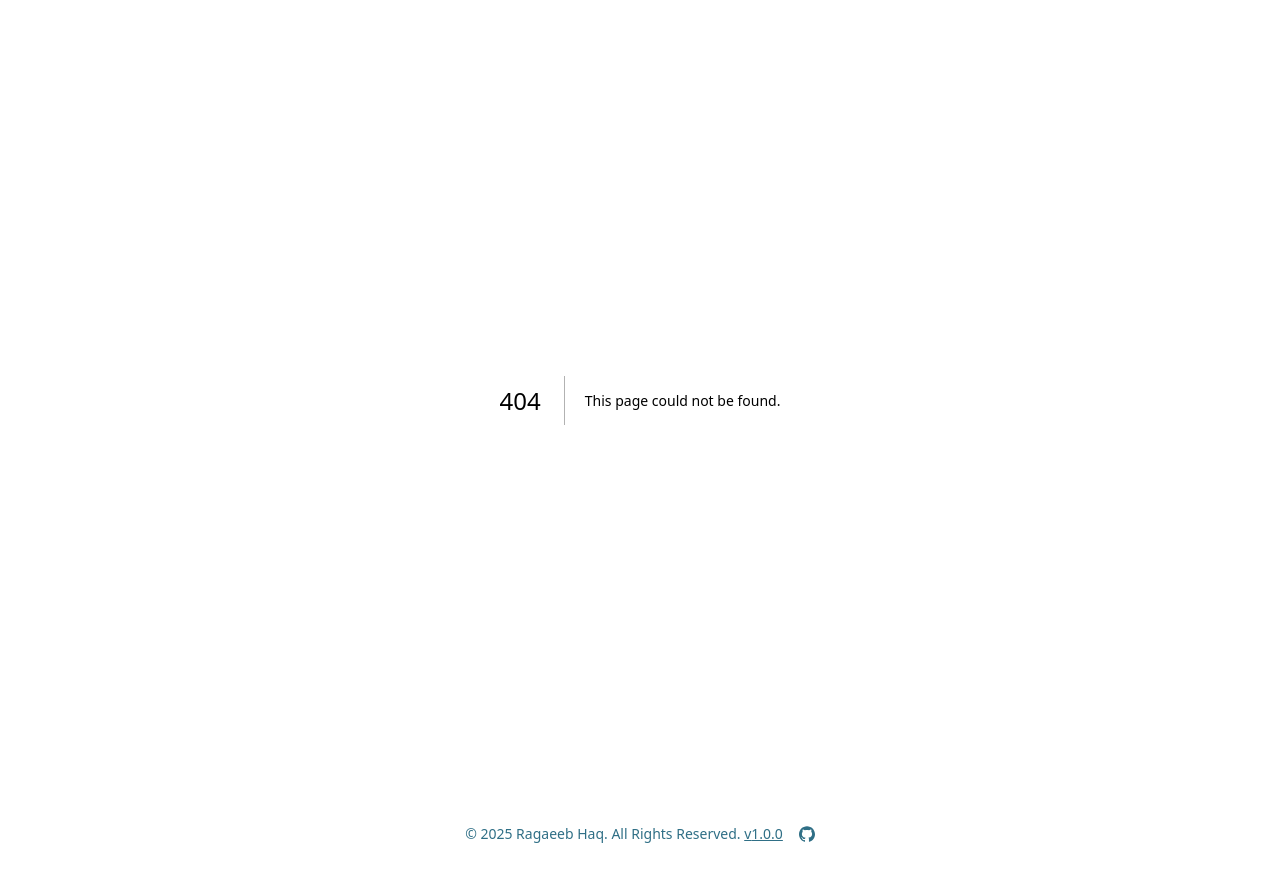
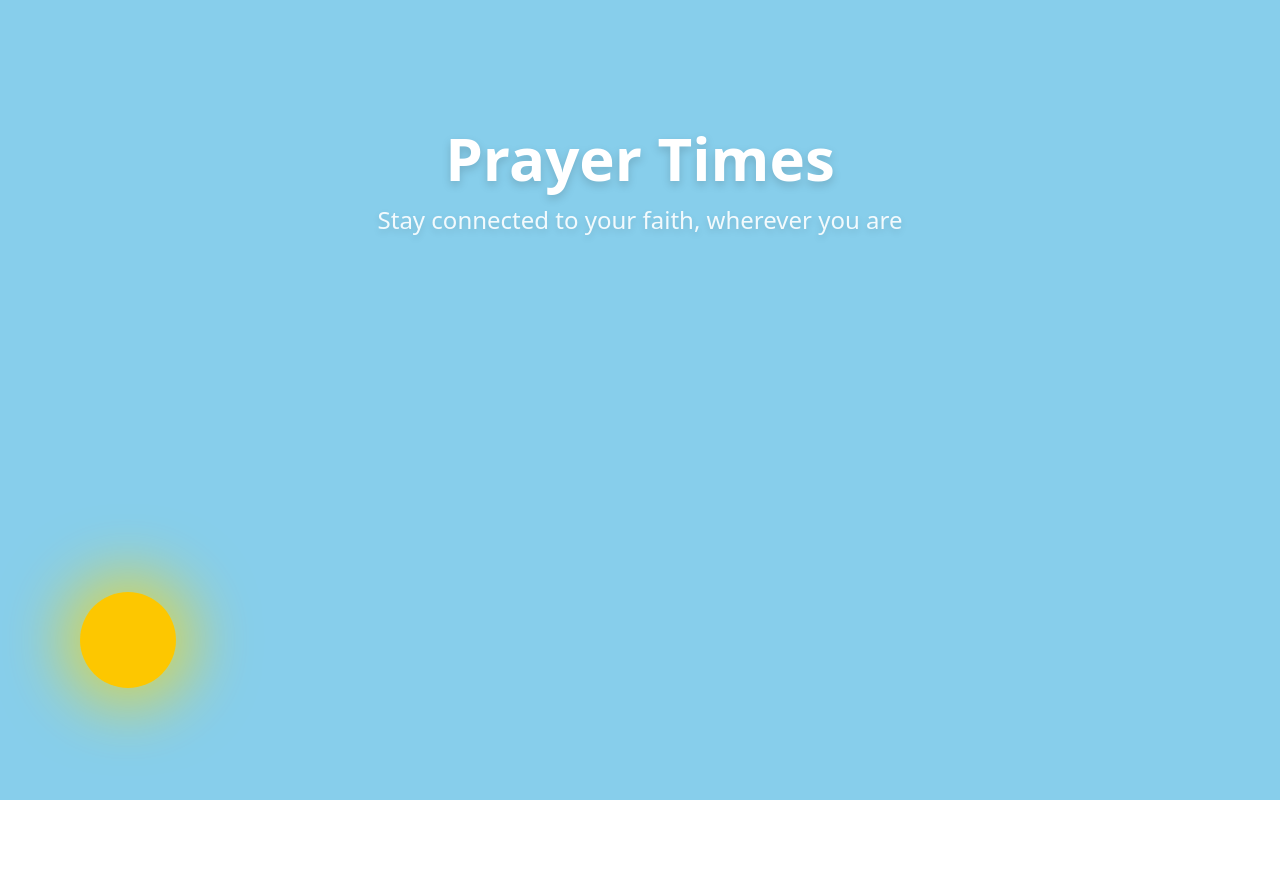
Before and after one commit to ragaeeb/salat10-next, a Next.js app: page /parallax in a window 1280 px wide. Before the commit this address had no page. Shown: the top 882 px of the page. Built offline with nearby package versions, Linux system fonts and the light colour scheme.

Commit message:
Add parallax

```diff
--- a/src/app/page.tsx
+++ b/src/app/page.tsx
@@ -2,6 +2,7 @@
 
 import { Coordinates } from 'adhan';
 import { Settings2 } from 'lucide-react';
+import { motion } from 'motion/react';
 import dynamic from 'next/dynamic';
 import Link from 'next/link';
 import { useCallback, useEffect, useMemo, useRef, useState } from 'react';
@@ -12,6 +13,7 @@ import { Button } from '@/components/ui/button';
 import { TooltipProvider } from '@/components/ui/tooltip';
 import { useCopyFeedback } from '@/hooks/use-copy-feedback';
 import { useMotivationalQuote } from '@/hooks/use-motivational-quote';
+import { usePrayerParallax } from '@/hooks/use-prayer-parallax';
 import { daily } from '@/lib/calculator';
 import type { PrayerTimeExplanation } from '@/lib/explanation/types';
 import { writeIslamicDate } from '@/lib/hijri';
@@ -83,6 +85,17 @@ export default function PrayerTimesPage() {
         loading: false,
     });
     const [showExplanation, setShowExplanation] = useState(false);
+
+    // Prayer parallax hook
+    const { sunX, sunY, skyColor, scrollYProgress, getPrayerLabel } = usePrayerParallax();
+    const [currentPrayerLabel, setCurrentPrayerLabel] = useState('');
+
+    useEffect(() => {
+        const unsubscribe = scrollYProgress.on('change', (latest) => {
+            setCurrentPrayerLabel(getPrayerLabel(latest));
+        });
+        return () => unsubscribe();
+    }, [scrollYProgress, getPrayerLabel]);
 
     useEffect(() => {
         void loadExplanationModule().catch((error) => {
@@ -248,7 +261,7 @@ export default function PrayerTimesPage() {
 
     const onCopyQuote = async () => {
         const sourceQuote = quote ?? { citation: 'Salat10', text: 'Remembrance keeps the heart alive.' };
-        await copy(`“${sourceQuote.text}” - [${sourceQuote.citation}]${QUOTE_WATERMARK}`);
+        await copy(`"${sourceQuote.text}" - [${sourceQuote.citation}]${QUOTE_WATERMARK}`);
     };
 
     const explanationLoading = explanationState.loading;
@@ -263,7 +276,32 @@ export default function PrayerTimesPage() {
 
     return (
         <TooltipProvider>
-            <div className="relative min-h-screen overflow-hidden bg-[radial-gradient(circle_at_top,_rgba(10,46,120,0.6),_transparent_65%)]">
+            <div className="relative min-h-[300vh]">
+                {/* Parallax sky background */}
+                <motion.div className="-z-10 pointer-events-none fixed inset-0" style={{ backgroundColor: skyColor }} />
+
+                {/* Sun */}
+                <motion.div
+                    className="-z-10 pointer-events-none fixed h-20 w-20 rounded-full bg-yellow-400"
+                    style={{
+                        boxShadow: '0 0 60px 20px rgba(255, 215, 0, 0.4)',
+                        left: sunX,
+                        top: sunY,
+                        x: '-50%',
+                        y: '-50%',
+                    }}
+                />
+
+                {/* Prayer time label */}
+                <div className="-translate-x-1/2 -translate-y-1/2 -z-10 pointer-events-none fixed top-1/2 left-1/2">
+                    <p className="whitespace-nowrap text-center font-bold text-6xl text-foreground/50">
+                        {currentPrayerLabel}
+                    </p>
+                </div>
+
+                {/* Original background gradient */}
+                <div className="-z-20 fixed inset-0 bg-[radial-gradient(circle_at_top,_rgba(10,46,120,0.6),_transparent_65%)]" />
+
                 {!showExplanation && (
                     <div className="fixed top-4 right-4 z-50 flex flex-col items-end gap-2 sm:top-6 sm:right-6">
                         <ThemeToggle />
--- /dev/null
+++ b/src/app/parallax/page.tsx
@@ -0,0 +1,68 @@
+'use client';
+
+import { motion, useScroll, useTransform } from 'motion/react';
+import { useRef } from 'react';
+
+export default function PrayerParallaxPage() {
+    const containerRef = useRef(null);
+    const { scrollYProgress } = useScroll({ offset: ['start start', 'end end'], target: containerRef });
+
+    // Sun moves from left (sunrise) to right (sunset)
+    const sunX = useTransform(scrollYProgress, [0, 1], ['10%', '90%']);
+    const sunY = useTransform(scrollYProgress, [0, 0.5, 1], ['80%', '20%', '80%']);
+
+    // Sky color transitions from dawn to day to dusk
+    const skyColor = useTransform(scrollYProgress, [0, 0.3, 0.7, 1], ['#87CEEB', '#4A90E2', '#FF6B35', '#1a1a2e']);
+
+    return (
+        <div ref={containerRef} className="relative">
+            {/* Sky background */}
+            <motion.div className="-z-10 fixed inset-0" style={{ backgroundColor: skyColor }} />
+
+            {/* Sun */}
+            <motion.div
+                className="fixed h-24 w-24 rounded-full bg-yellow-400 shadow-2xl"
+                style={{
+                    boxShadow: '0 0 60px 20px rgba(255, 215, 0, 0.6)',
+                    left: sunX,
+                    top: sunY,
+                    x: '-50%',
+                    y: '-50%',
+                }}
+            />
+
+            {/* Content */}
+            <div className="relative z-10 flex min-h-[300vh] flex-col items-center justify-start px-8 pt-32">
+                <motion.div
+                    className="mb-[100vh] text-center"
+                    initial={{ opacity: 0, y: 20 }}
+                    animate={{ opacity: 1, y: 0 }}
+                    transition={{ duration: 0.8 }}
+                >
+                    <h1 className="mb-4 font-bold text-6xl text-white drop-shadow-lg">Prayer Times</h1>
+                    <p className="text-2xl text-white/90 drop-shadow-md">
+                        Stay connected to your faith, wherever you are
+                    </p>
+                </motion.div>
+
+                <motion.div
+                    className="mb-[100vh] text-center"
+                    style={{ opacity: useTransform(scrollYProgress, [0.3, 0.5], [0, 1]) }}
+                >
+                    <h2 className="mb-4 font-semibold text-4xl text-white drop-shadow-lg">From Dawn to Dusk</h2>
+                    <p className="text-white/90 text-xl drop-shadow-md">
+                        Accurate prayer times for every moment of the day
+                    </p>
+                </motion.div>
+
+                <motion.div
+                    className="text-center"
+                    style={{ opacity: useTransform(scrollYProgress, [0.6, 0.8], [0, 1]) }}
+                >
+                    <h2 className="mb-4 font-semibold text-4xl text-white drop-shadow-lg">As the Sun Sets</h2>
+                    <p className="text-white/90 text-xl drop-shadow-md">Never miss a prayer</p>
+                </motion.div>
+            </div>
+        </div>
+    );
+}
--- /dev/null
+++ b/src/hooks/use-prayer-parallax.tsx
@@ -0,0 +1,50 @@
+import { useScroll, useTransform } from 'motion/react';
+
+export function usePrayerParallax() {
+    const { scrollYProgress } = useScroll();
+
+    // Sun moves right to left (east to west)
+    // Progress: 0 = right (pre-fajr), 0.5 = center (dhuhr), 1 = left (maghrib+)
+    const sunX = useTransform(scrollYProgress, [0, 1], ['90%', '10%']);
+    const sunY = useTransform(scrollYProgress, [0, 0.5, 1], ['80%', '20%', '80%']);
+
+    // Sky color transitions
+    const skyColor = useTransform(
+        scrollYProgress,
+        [0, 0.15, 0.25, 0.5, 0.75, 0.85, 1],
+        [
+            'rgba(26, 26, 46, 0.3)', // Night (before fajr)
+            'rgba(255, 107, 53, 0.2)', // Fajr twilight
+            'rgba(135, 206, 235, 0.3)', // Sunrise
+            'rgba(74, 144, 226, 0.4)', // Dhuhr (noon)
+            'rgba(255, 165, 0, 0.3)', // Asr
+            'rgba(255, 107, 53, 0.3)', // Maghrib
+            'rgba(26, 26, 46, 0.3)', // Isha/Night
+        ],
+    );
+
+    // Prayer time labels with opacity based on scroll position
+    const getPrayerLabel = (progress: number) => {
+        if (progress < 0.1) {
+            return 'Last Third of the Night';
+        }
+        if (progress < 0.2) {
+            return 'Fajr';
+        }
+        if (progress < 0.3) {
+            return 'Sunrise';
+        }
+        if (progress < 0.6) {
+            return 'Ḍhuhr';
+        }
+        if (progress < 0.8) {
+            return 'ʿAṣr';
+        }
+        if (progress < 0.9) {
+            return 'Maġrib';
+        }
+        return 'ʿIshāʾ';
+    };
+
+    return { getPrayerLabel, scrollYProgress, skyColor, sunX, sunY };
+}
```
